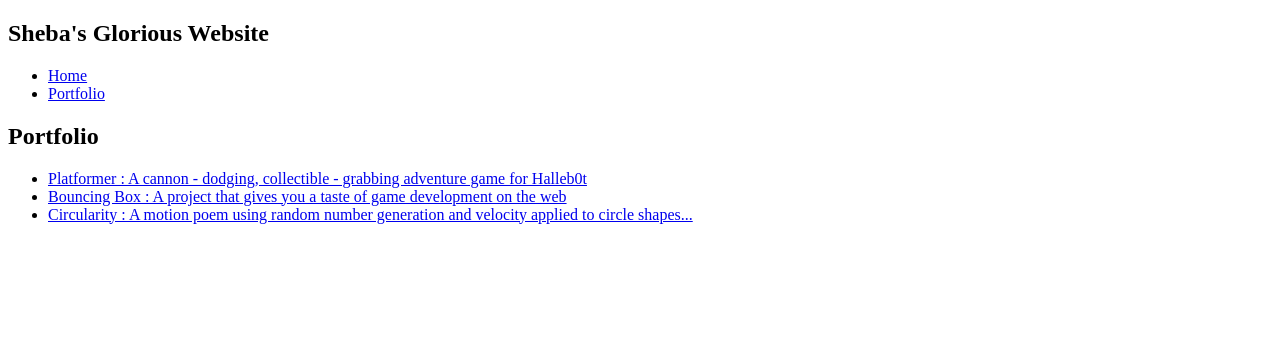
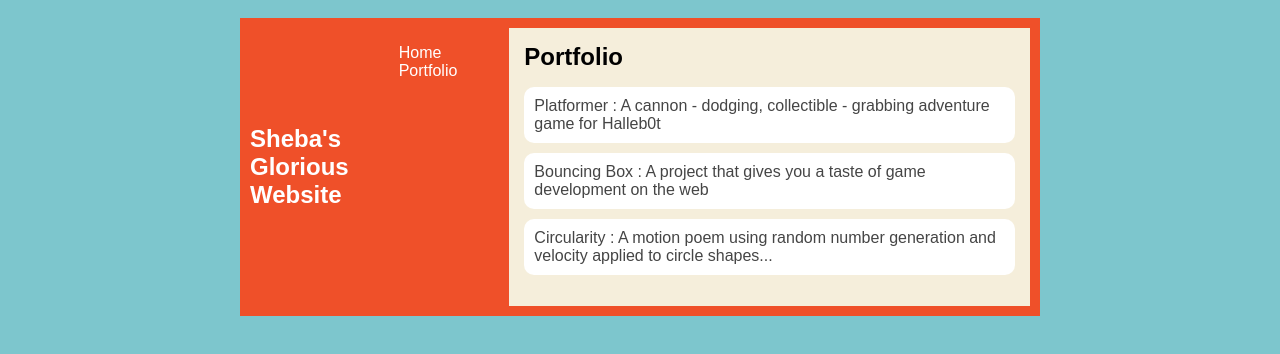
Before and after one commit to ChosenWare/ChosenWare, a plain HTML site: page portfolio.html in a window 1280 px wide. Drawn offline with Linux system fonts and the light colour scheme.

Commit message:
added css

```diff
--- a/portfolio.html
+++ b/portfolio.html
@@ -3,6 +3,84 @@
 
     <head>
         <title> Chosen's amazing website</title>
+        <style type="text/css">
+            body {
+                background: rgb(125, 198, 205);
+                color: rgb(45, 45, 45);
+                padding: 10px;
+                font-family: arial;
+            }
+            header {
+                font-size: 1.5em;
+                font-weight: bold;
+            }
+
+            #all-contents {
+                max-width: 800px;
+                margin: auto;
+            }
+
+            /* navigation menu */
+            nav {
+                background: rgb(239, 80, 41);
+                margin: 0 auto;
+                display: flex;
+                padding: 10px;
+            }
+            h1 {
+                display: flex;
+                align-items: center;
+                color: rgb(255, 255, 255);
+                flex: 1;
+                margin: 0;
+            }
+            #nav-ul {
+                list-style-image: none;
+            }
+            .nav-li {
+                display: inline-block;
+                padding: 0 10px;
+            }
+            .nav-a {
+                text-decoration: none;
+                color: #fff;
+            }
+
+            /* main container area beneath menu */
+            main {
+                background: rgb(245, 238, 219);
+                display: flex;
+            }
+            .content {
+                flex: 1;
+                padding: 15px;
+            }
+             /* portfolio styles */
+         .content h1 {
+             color: black;
+         }
+
+         #portfolio {
+             list-style-type: none;
+             padding-left: 0;
+         }
+
+         #portfolio li {
+             background: #fff;
+             padding: 10px;
+             border-radius: 10px;
+             margin-bottom: 10px;
+         }
+
+         #portfolio li:hover {
+             background: #eee;
+         }
+
+         #portfolio a {
+             text-decoration: none;
+             color: #454545;
+         }
+        </style>
     </head>
 
     <body>
@@ -30,6 +108,7 @@
     <li><a href="projects/circularity/">Circularity : A motion poem using random number generation and velocity applied to circle shapes...</a></li>
                 </ul>
             </div>
+
         </main>
 
       </div>
```
